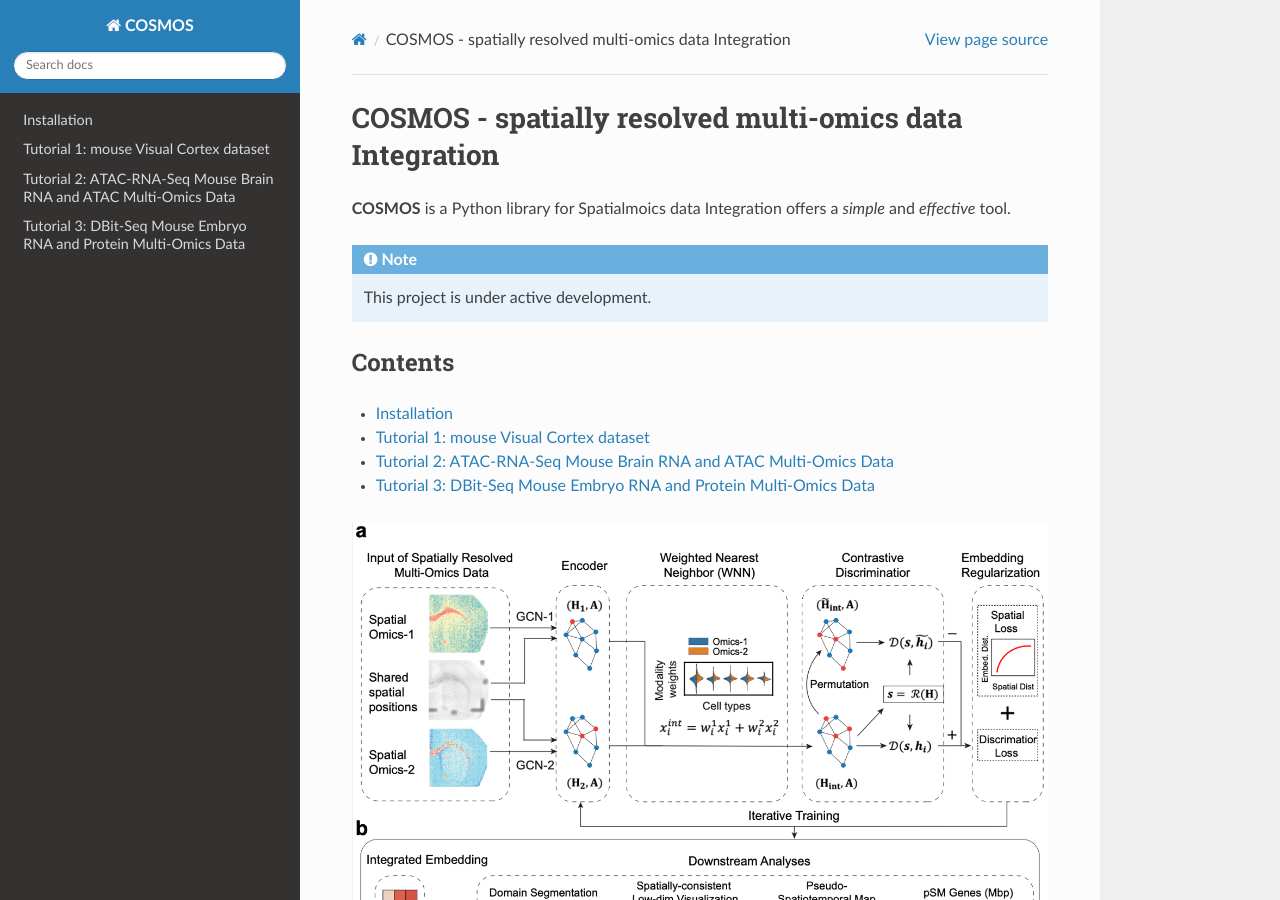
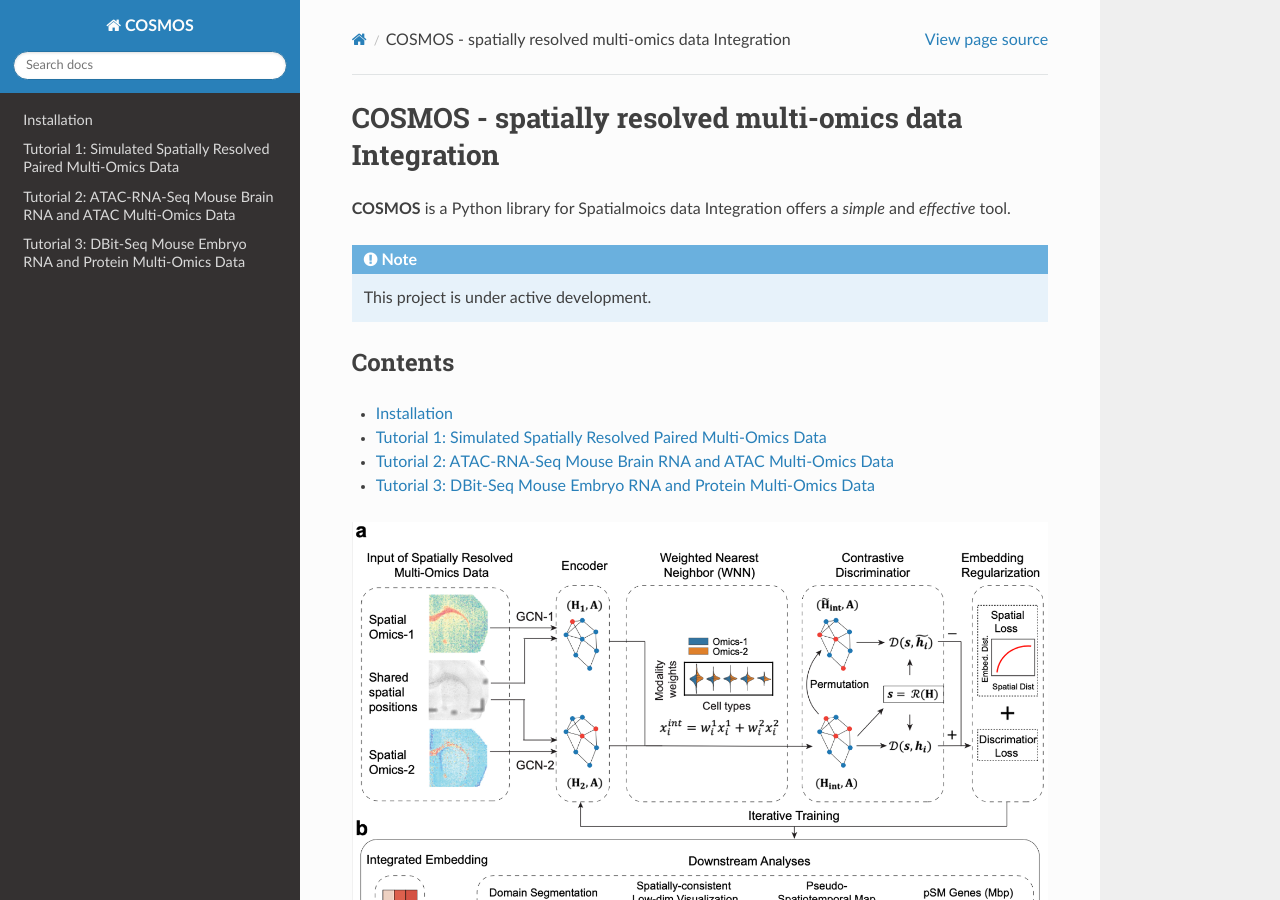
Before and after one commit to Lin-Xu-lab/COSMOS_Tutorials, a Sphinx documentation site: the page built from docs/source/index.rst, in a window 1280 px wide and 900 px high. Built offline with Sphinx 7.4.7 and the Read the Docs theme 3.1.0, drawn with Linux system fonts in a browser that asks for light colours; part of the change alters nothing that is shown.

```diff
--- a/docs/source/index.rst
+++ b/docs/source/index.rst
@@ -15,7 +15,7 @@ Contents
    :maxdepth: 1
 
    Installation
-   Cosmos_mouseVisualCortex_example
+   Tutorial_Simulation_MouseVisualCortex
    Tutorial_ATAC_RNA_Seq_MouseBrain
    Tutorial_DBit_Seq_MouseEmbryo
 
```
